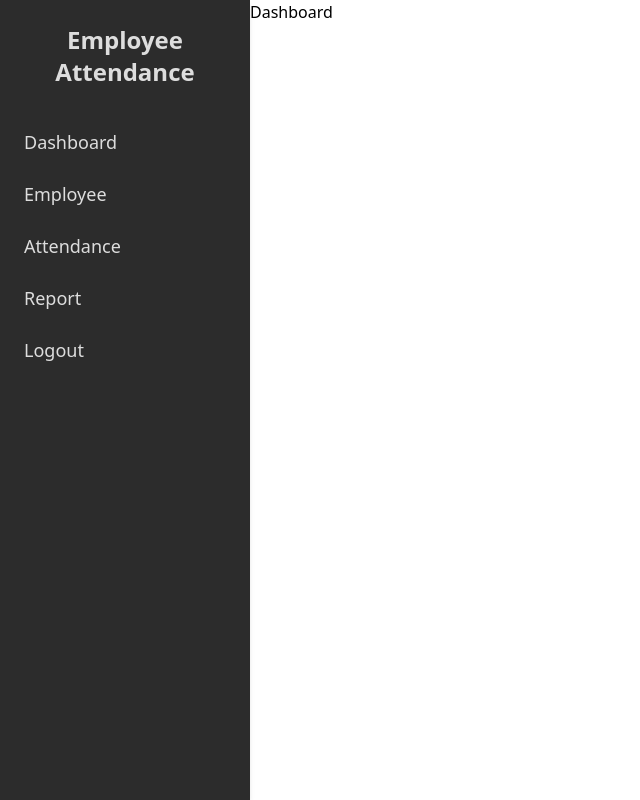
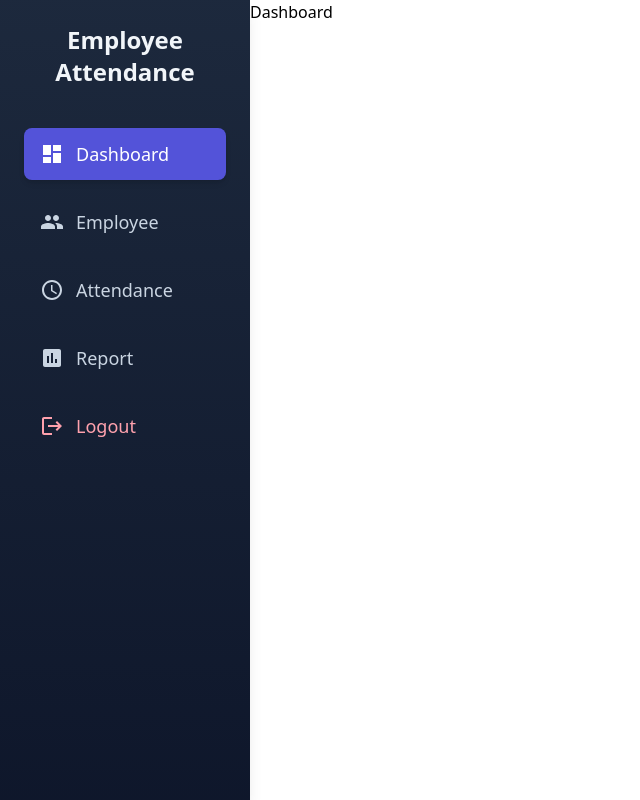
Before and after one commit to Ayush-Bajagain/Employee-Attendance-UI, a React (Vite) app: page / in a window 1280 px wide. Shown: the whole page, without its empty margins (0-640 px from the left). Built offline with nearby package versions, Linux system fonts and the light colour scheme; sample sign-in values are in the browser's storage.

Commit message:
updated ui (navbar styling, employee, and attendance api worked )

```diff
--- a/src/Pages/Attendance.jsx
+++ b/src/Pages/Attendance.jsx
@@ -72,7 +72,6 @@ const Attendance = () => {
         // Map only essential details from the response
         const formattedRecords = response.data.data.map(record => ({
           id: record.id,
-          employeeId: record.employee.id,
           date: record.attendanceDate,
           checkIn: record.checkInTime,
           checkOut: record.checkOutTime,
--- a/src/Pages/Employee.jsx
+++ b/src/Pages/Employee.jsx
@@ -259,7 +259,7 @@ const Employee = () => {
           </div>
 
           {/* Employee Table */}
-          <div className="bg-white rounded-2xl shadow-lg overflow-hidden">
+          <div className="bg-white rounded-2xl shadow-lg overflow-visible">
             {loading ? (
               <div className="flex justify-center items-center h-64">
                 <div className="animate-spin rounded-full h-12 w-12 border-b-2 border-blue-600"></div>
@@ -270,7 +270,7 @@ const Employee = () => {
                 <p className="text-gray-500 mt-2">Add new employees to get started</p>
               </div>
             ) : (
-              <div className="overflow-x-auto">
+              <div className="overflow-visible">
                 <table className="min-w-full divide-y divide-gray-200">
                   <thead className="bg-gray-50">
                     <tr>
@@ -299,7 +299,7 @@ const Employee = () => {
                   </thead>
                   <tbody className="bg-white divide-y divide-gray-200">
                     {employees.map((employee) => (
-                      <tr key={employee.id} className="hover:bg-gray-50 transition-colors duration-150">
+                      <tr key={employee.id} className="hover:bg-gray-50 transition-colors duration-150 relative">
                         <td className="px-6 py-4 whitespace-nowrap text-sm font-medium text-gray-900">
                           {employee.fullName || '-'}
                         </td>
@@ -328,7 +328,7 @@ const Employee = () => {
 
                           {/* Action Menu Dropdown */}
                           {showActionMenu === employee.id && (
-                            <div className="absolute right-0 mt-2 w-48 rounded-md shadow-lg bg-white ring-1 ring-black ring-opacity-5 z-40">
+                            <div className="absolute right-0 mt-2 w-48 rounded-md shadow-lg bg-white ring-1 ring-black ring-opacity-5 z-[100]">
                               <div className="py-1" role="menu" aria-orientation="vertical">
                                 <button
                                   onClick={() => handleView(employee)}
@@ -366,7 +366,7 @@ const Employee = () => {
                                       <path strokeLinecap="round" strokeLinejoin="round" strokeWidth="2" d="M9 5l7 7-7 7" />
                                     </svg>
                                   </button>
-                                  <div className="absolute right-full top-0 w-48 rounded-md shadow-lg bg-white ring-1 ring-black ring-opacity-5 opacity-0 invisible group-hover:opacity-100 group-hover:visible transition-all duration-200 z-[60]"
+                                  <div className="absolute right-full top-0 w-48 rounded-md shadow-lg bg-white ring-1 ring-black ring-opacity-5 opacity-0 invisible group-hover:opacity-100 group-hover:visible transition-all duration-200 z-[110]"
                                     style={{
                                       marginRight: '0.5rem'
                                     }}
--- a/src/components/Navbar.jsx
+++ b/src/components/Navbar.jsx
@@ -1,80 +1,75 @@
 import React from "react";
-import { Link, useNavigate } from "react-router-dom";
+import { Link, useNavigate, useLocation } from "react-router-dom";
 import axios from "axios";
-
+import {
+  MdDashboard,
+  MdPeople,
+  MdAccessTime,
+  MdAssessment,
+  MdLogout
+} from "react-icons/md";
 
 export default function Navbar() {
-
   const navigate = useNavigate();
+  const location = useLocation();
 
   const handleLogout = async () => {
-    try{
+    try {
       await axios.post("http://localhost:8080/api/v1/auth/logout", {}, {
-        withCredentials:true,
+        withCredentials: true,
       });
+      sessionStorage.clear();
+      navigate("/login");
+    } catch (error) {
+      console.error("Failed to logout....", error);
+    }
+  };
 
-      sessionStorage.clear();
-      navigate("/login")
+  const isActive = (path) => {
+    return location.pathname === path;
+  };
 
-
-    } catch(error) {
-        console.error("Failed to logout....", error);
-    }
-  }
+  const navItems = [
+    { path: "/", icon: <MdDashboard size={24} />, label: "Dashboard" },
+    { path: "/employee", icon: <MdPeople size={24} />, label: "Employee" },
+    { path: "/attendance", icon: <MdAccessTime size={24} />, label: "Attendance" },
+    { path: "/report", icon: <MdAssessment size={24} />, label: "Report" },
+  ];
 
   return (
-    <>
-
-    <nav className="bg-[#2c2c2c] w-[250px] h-dvh p-6 flex flex-col items-center shadow-md">
+    <nav className="bg-gradient-to-b from-slate-800 to-slate-900 w-[250px] h-dvh p-6 flex flex-col items-center shadow-lg">
       <div className="logo mb-10">
-        <h2 className="text-[#ddd] font-semibold text-2xl text-center">
+        <h2 className="text-slate-100 font-semibold text-2xl text-center">
           Employee Attendance
         </h2>
       </div>
 
-      <ul className="text-[#ddd] text-lg w-full flex flex-col gap-6">
-        <li>
-          <Link
-            to="/"
-            className="hover:text-white transition-colors duration-200"
-          >
-            Dashboard
-          </Link>
-        </li>
-        <li>
-          <Link
-            to="/employee"
-            className="hover:text-white transition-colors duration-200"
-          >
-            Employee
-          </Link>
-        </li>
-        <li>
-          <Link
-            to="/attendance"
-            className="hover:text-white transition-colors duration-200"
-          >
-            Attendance
-          </Link>
-        </li>
-        <li>
-          <Link
-            to="/report"
-            className="hover:text-white transition-colors duration-200"
-          >
-            Report
-          </Link>
-        </li>
-        <li>
+      <ul className="text-slate-300 text-lg w-full flex flex-col gap-4">
+        {navItems.map((item) => (
+          <li key={item.path}>
+            <Link
+              to={item.path}
+              className={`flex items-center gap-3 px-4 py-3 rounded-lg transition-all duration-200 ${
+                isActive(item.path)
+                  ? "bg-indigo-500/80 text-white shadow-md"
+                  : "hover:bg-slate-700/50 hover:text-white"
+              }`}
+            >
+              {item.icon}
+              <span>{item.label}</span>
+            </Link>
+          </li>
+        ))}
+        <li className="mt-auto">
           <button
             onClick={handleLogout}
-            className="hover:text-red-400 transition-colors duration-200"
+            className="flex items-center gap-3 px-4 py-3 rounded-lg w-full text-rose-300 hover:bg-rose-500/20 hover:text-rose-200 transition-all duration-200"
           >
-            Logout
+            <MdLogout size={24} />
+            <span>Logout</span>
           </button>
         </li>
       </ul>
     </nav>
-    </>
   );
 }
```
